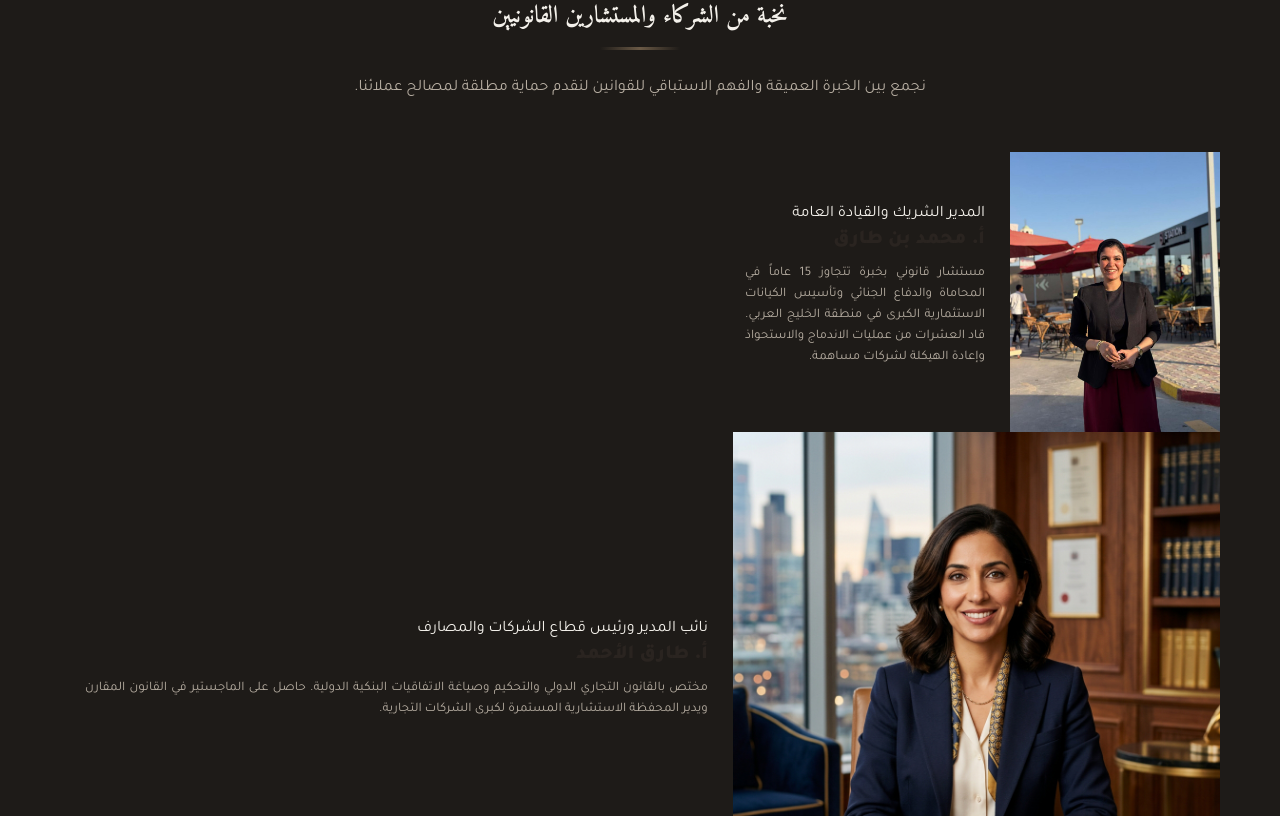
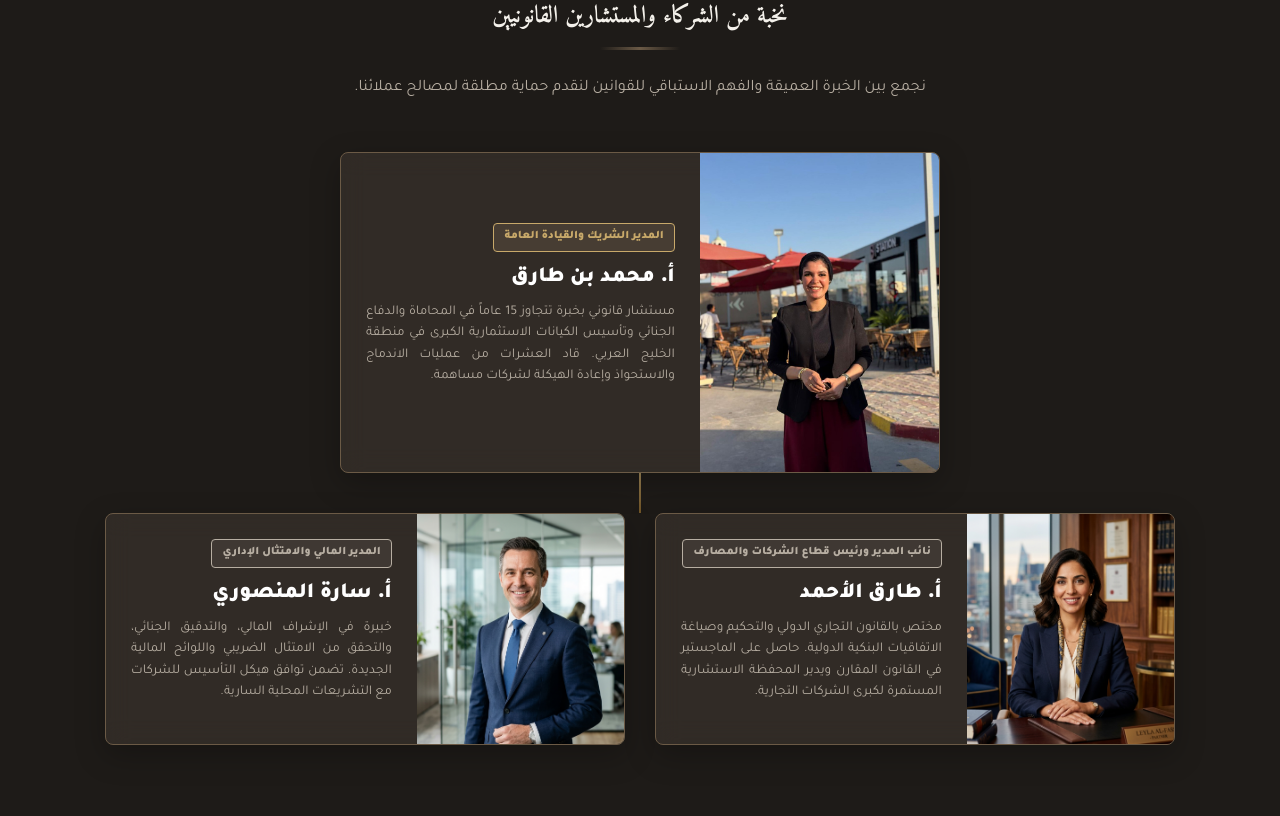
Before and after one commit to Fathy-Ahmed/MT-Law-Firm-website, a React (Vite) app: page / in a window 1280 px wide. Shown: the part 3404-4220 px from the top of the page. Built offline with nearby package versions, Linux system fonts and the light colour scheme; a web font is replaced by a local one.

Commit message:
design: format executive team hierarchy grid and fix name contrast visibility

```diff
--- a/css/styles.css
+++ b/css/styles.css
@@ -1314,7 +1314,10 @@ html[dir="rtl"] .modal-sub-details ul li {
     margin: 10px 0;
 }
 
-.member-card {
+.member-card,
+.director-card,
+.deputy-card,
+.cfo-card {
     background-color: rgba(58, 50, 45, 0.7);
     backdrop-filter: blur(12px);
     border: 1px solid #6B5A46;
@@ -1330,21 +1333,80 @@ html[dir="rtl"] .modal-sub-details ul li {
     background-color: rgba(58, 50, 45, 0.85);
 }
 
-.member-card:hover {
+.member-card:hover,
+.director-card:hover,
+.deputy-card:hover,
+.cfo-card:hover {
     transform: translateY(-5px);
     box-shadow: 0 10px 30px rgba(200, 169, 106, 0.15);
     border-color: var(--color-gold-primary);
 }
 
+/* Hierarchy Structure for Team */
+.hierarchy-flow {
+    display: flex;
+    flex-direction: column;
+    align-items: center;
+    gap: 0;
+    width: 100%;
+}
+
+.hierarchy-level {
+    display: flex;
+    justify-content: center;
+    width: 100%;
+}
+
+.level-1 {
+    display: flex;
+    justify-content: center;
+}
+
+.level-2 {
+    display: flex;
+    flex-direction: column;
+    align-items: center;
+    gap: 30px;
+    width: 100%;
+}
+
+@media (min-width: 992px) {
+    .level-2 {
+        flex-direction: row;
+        justify-content: center;
+        gap: 30px;
+    }
+
+    .deputy-card, .cfo-card {
+        width: calc(50% - 15px);
+        max-width: 520px;
+    }
+}
+
+.hierarchy-connector {
+    display: flex;
+    justify-content: center;
+    width: 100%;
+    height: 40px;
+    position: relative;
+}
+
+.connector-vertical {
+    width: 2px;
+    height: 100%;
+    background: linear-gradient(to bottom, var(--color-gold-primary), var(--color-gold-dark));
+    opacity: 0.6;
+}
+
 .director-card {
     width: 100%;
-    max-width: 500px;
+    max-width: 600px;
     display: flex;
     flex-direction: row;
 }
 
 .member-img-wrap {
-    width: 42%;
+    width: 40%;
     position: relative;
     overflow: hidden;
 }
@@ -1356,7 +1418,10 @@ html[dir="rtl"] .modal-sub-details ul li {
     transition: var(--transition-smooth);
 }
 
-.member-card:hover .member-photo {
+.member-card:hover .member-photo,
+.director-card:hover .member-photo,
+.deputy-card:hover .member-photo,
+.cfo-card:hover .member-photo {
     transform: scale(1.04);
 }
 
@@ -1375,31 +1440,45 @@ html[dir="rtl"] .modal-sub-details ul li {
 }
 
 .member-info {
-    width: 58%;
+    width: 60%;
     padding: 25px;
     display: flex;
     flex-direction: column;
     justify-content: center;
 }
 
-.member-role {
-    font-size: 0.8rem;
+.member-badge {
+    align-self: flex-start;
+    padding: 4px 10px;
+    border-radius: var(--border-radius-sm);
+    font-size: 0.72rem;
     font-weight: 800;
-    color: var(--color-gold-dark);
-    margin-bottom: 5px;
-    text-transform: uppercase;
+    margin-bottom: 12px;
+}
+
+.gold-badge {
+    background-color: rgba(200, 169, 126, 0.15);
+    border: 1px solid var(--color-gold-primary);
+    color: var(--color-gold-primary);
+}
+
+.silver-badge {
+    background-color: rgba(183, 174, 162, 0.1);
+    border: 1px solid #B7AEA2;
+    color: #B7AEA2;
 }
 
 .member-name {
-    font-size: 1.25rem;
+    font-size: 1.35rem;
     font-weight: 800;
-    color: var(--color-bg-dark);
+    color: #ffffff;
     margin-bottom: 10px;
 }
 
 .member-bio {
-    font-size: 0.82rem;
+    font-size: 0.84rem;
     color: var(--color-text-muted-light);
+    line-height: 1.6;
     margin-bottom: 15px;
     text-align: justify;
 }
```
